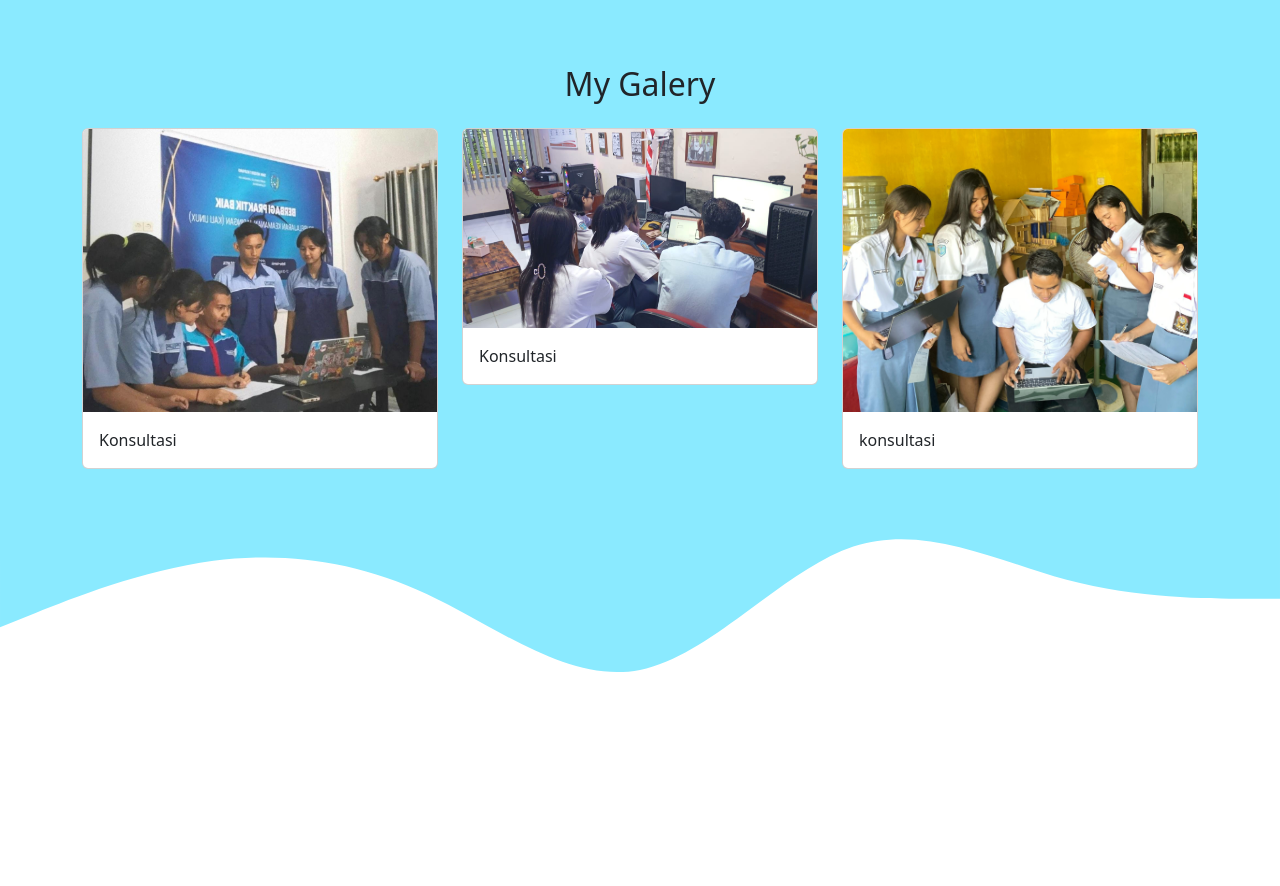
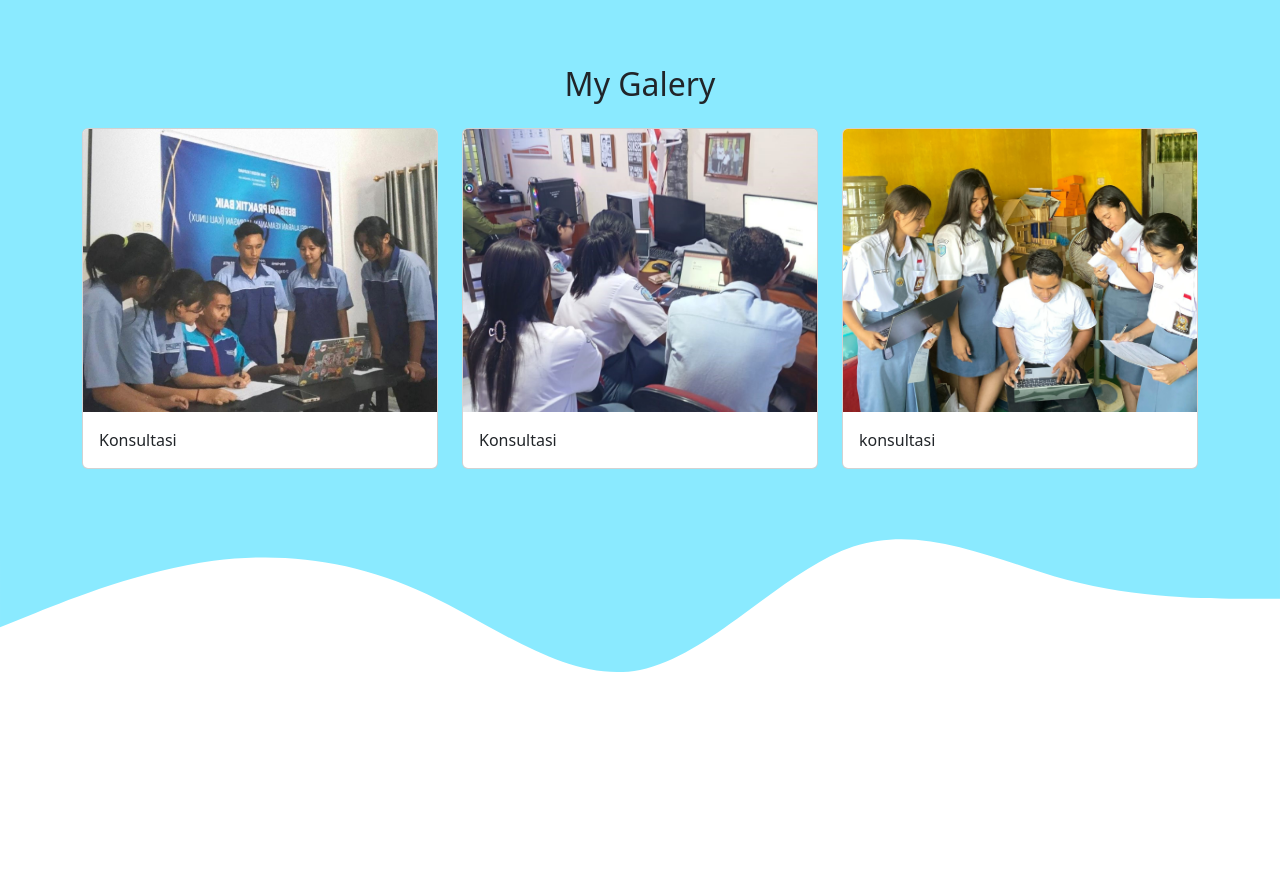
Before and after one commit to Veren25/veren, a plain HTML site: page index.html in a window 1280 px wide. Shown: the part 2180-3066 px from the top of the page. Drawn offline with nearby package versions, Linux system fonts and the light colour scheme.

Commit message:
Update index.html

```diff
--- a/index.html
+++ b/index.html
@@ -130,7 +130,7 @@
 
         <div class="col-md-4 mb-3">
           <div class="card">
-            <img src="konsultasi3.jpeg" class="card-img-top" alt="Tampilan Awal">
+            <img src="konsul3.jpeg" class="card-img-top" alt="Tampilan Awal">
             <div class="card-body">
               <p class="card-text">Konsultasi</p>
             </div>
```
